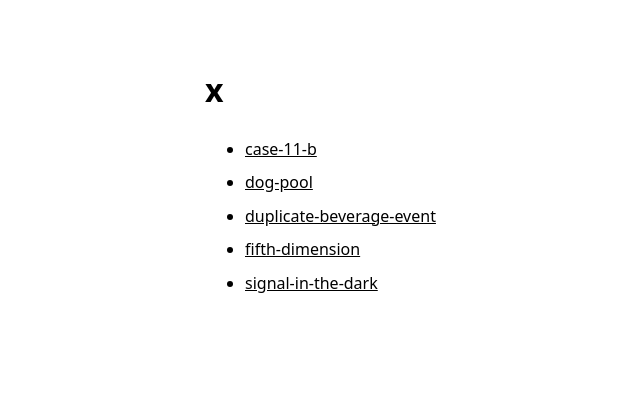
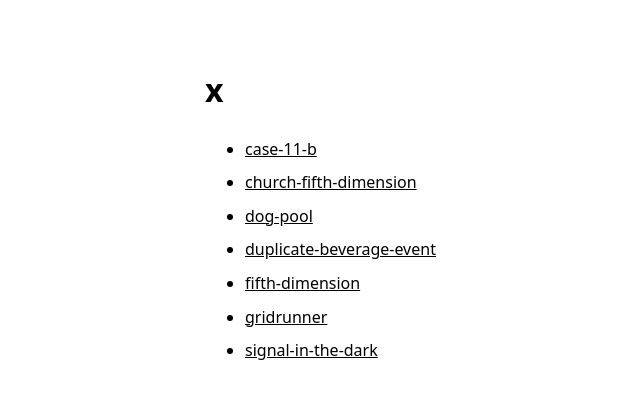
Before and after one commit to skorotkiewicz/x, a plain HTML site: page index.html in a window 1280 px wide. Shown: the whole page, without its empty margins (115-755 px from the left). Drawn offline with Linux system fonts and the light colour scheme.

Commit message:
update index

```diff
--- a/index.html
+++ b/index.html
@@ -15,9 +15,11 @@
     <h1>x</h1>
     <ul>
       <li><a href="case-11-b/">case-11-b</a></li>
+      <li><a href="church-fifth-dimension/">church-fifth-dimension</a></li>
       <li><a href="dog-pool/">dog-pool</a></li>
       <li><a href="duplicate-beverage-event/">duplicate-beverage-event</a></li>
       <li><a href="fifth-dimension/">fifth-dimension</a></li>
+      <li><a href="gridrunner/">gridrunner</a></li>
       <li><a href="signal-in-the-dark/">signal-in-the-dark</a></li>
     </ul>
   </main>
```
